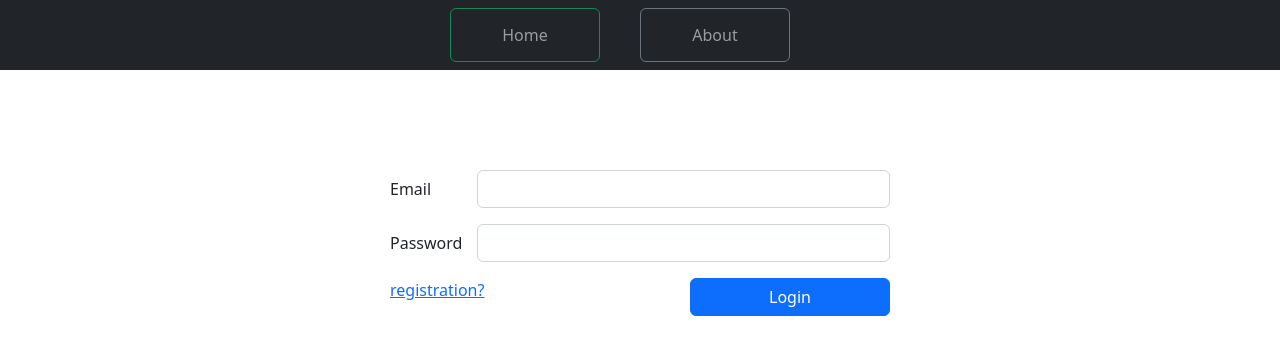
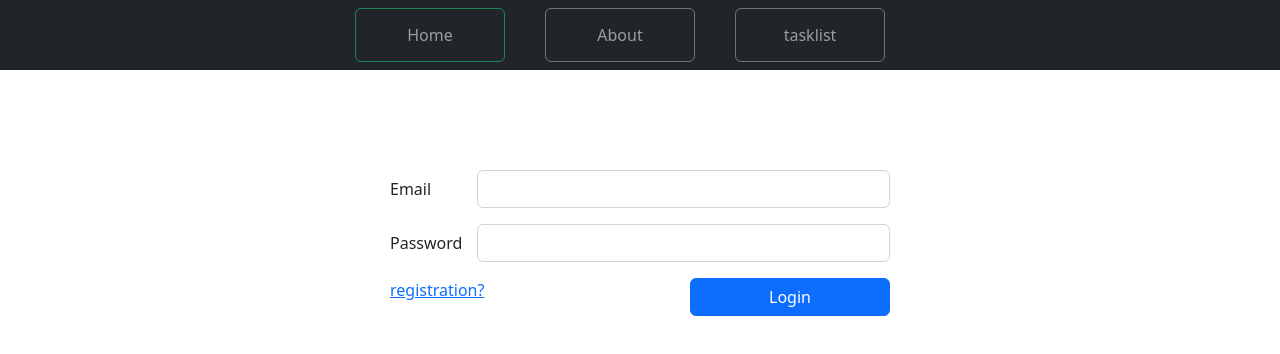
Before and after one commit to viknem31324/ViktorNemovVueLesson, a Vue app: page / in a window 1280 px wide. Shown: the top 354 px of the page. Built offline with nearby package versions, Linux system fonts and the light colour scheme.

Commit message:
Задание 5: Сделал компонет навбар, сделал редирект

```diff
--- a/db.json
+++ b/db.json
@@ -4,7 +4,7 @@
       "title": "Первый таск",
       "desc": "Описание первого таска",
       "created": "15 / 08 / 2022",
-      "updated": "15 / 08 / 2022",
+      "updated": "17 / 08 / 2022",
       "done": true,
       "id": 1
     },
--- a/src/App.vue
+++ b/src/App.vue
@@ -1,68 +1,22 @@
 <template>
   <div class="wrapper">
-    <nav class="navbar navbar-expand-lg navbar-dark bg-dark">
-      <div class="collapse navbar-collapse" id="navbarNav">
-        <ul class="navbar-nav">
-          <router-link
-            v-show="!checkLogin"
-            tag="li"
-            class="nav-item btn btn-outline-secondary"
-            exact
-            to="/"
-            active-class="btn-outline-success"
-          >
-            <a class="nav-link">Home</a>
-          </router-link>
-
-          <router-link
-            tag="li"
-            class="nav-item btn btn-outline-secondary"
-            exact
-            to="/about"
-            active-class="btn-outline-success"
-          >
-            <a class="nav-link">About</a>
-          </router-link>
-
-          <router-link
-            v-show="checkLogin"
-            tag="li"
-            class="nav-item btn btn-outline-secondary"
-            exact
-            :to="{
-              name: 'taskList',
-            }"
-            active-class="btn-outline-success"
-          >
-            <a class="nav-link" @click="checkTask">tasklist</a>
-          </router-link>
-          <router-link
-            v-show="checkLogin"
-            tag="li"
-            class="nav-item btn btn-outline-secondary"
-            exact
-            to="/"
-            active-class="btn-outline-success"
-          >
-            <a class="nav-link" @click="checkOut">Exit</a>
-          </router-link>
-        </ul>
-      </div>
-    </nav>
+    <navbar-component></navbar-component>
     <router-view></router-view>
   </div>
 </template>
 
 <script>
+import NavbarComponent from './pages/NavbarComponent.vue';
 export default {
+  components: { NavbarComponent },
   data() {
-    return { checkLogin: false };
+    return {};
   },
   created() {
-    this.checkLogin = this.getStorage("checkLogin");
+    // this.checkLogin = this.getStorage("checkLogin");
   },
   updated() {
-    this.checkLogin = this.getStorage("checkLogin");
+    // this.checkLogin = this.getStorage("checkLogin");
   },
   methods: {
     checkTask() {
--- a/src/main.js
+++ b/src/main.js
@@ -9,10 +9,10 @@ Vue.use(MyPlugin);
 
 Vue.config.productionTip = false;
 
-
 new Vue({
   data: {
     checkDash: true,
+    checkLogin: false,
     baseURL: "http://localhost:3001/taskList",
   },
   render: h => h(App),
--- a/src/pages/HomeComponent.vue
+++ b/src/pages/HomeComponent.vue
@@ -6,10 +6,22 @@
 
 <script>
 import LoginComponent from "./LoginComponent.vue";
+import checkMixin from "./mixins";
+
 export default {
+  data() {
+    return {
+    };
+  },
   components: {
     LoginComponent,
   },
+  mixins: [checkMixin],
+  created(){
+    if(this.$root.checkLogin){
+      this.$router.push('/tasklist')
+    }
+  }
 };
 </script>
 
--- a/src/pages/LoginComponent.vue
+++ b/src/pages/LoginComponent.vue
@@ -95,7 +95,7 @@ export default {
         this.$router.push({
           name: "taskList",
         });
-          this.setStorage(true);
+        this.$root.checkLogin = true;
       }
       e.preventDefault();
     },
--- /dev/null
+++ b/src/pages/NavbarComponent.vue
@@ -0,0 +1,53 @@
+<template>
+  <div class="bar">
+    <nav class="navbar navbar-expand-lg navbar-dark bg-dark">
+      <div class="collapse navbar-collapse" id="navbarNav">
+        <ul class="navbar-nav">
+          <router-link
+            v-for="(link, inx) in arrLink"
+            :key="inx"
+            tag="li"
+            class="nav-item btn btn-outline-secondary"
+            exact
+            :to="{ path: link.path }"
+            active-class="btn-outline-success"
+          >
+            <a class="nav-link">{{ link.text }}</a>
+          </router-link>
+          <button
+            class="btn btn-outline-secondary bar__btn"
+            active-class="btn-outline-success"
+            v-show="$root.checkLogin"
+            @click="exit()"
+          >
+            Exit
+          </button>
+        </ul>
+      </div>
+    </nav>
+  </div>
+</template>
+<script>
+export default {
+  data() {
+    return {
+      arrLink: [
+        { text: "Home", path: "/", check: !this.$root.checkLogin },
+        { text: "About", path: "/about", check: true },
+        { text: "tasklist", path: "/tasklist", check: this.$root.checkLogin },
+      ],
+    };
+  },
+  methods: {
+    exit() {
+      this.$router.push("/");
+      this.$root.checkLogin = false;
+    },
+  },
+};
+</script>
+<style scoped>
+.bar__btn {
+  width: 150px;
+}
+</style>
--- a/src/pages/TaskListComponent.vue
+++ b/src/pages/TaskListComponent.vue
@@ -76,6 +76,7 @@
 import axios from "axios";
 import selectTask from "./selectTask.vue";
 import statisticTask from "./statisticTask";
+import checkMixin from "./mixins";
 
 export default {
   data() {
@@ -95,6 +96,7 @@ export default {
       ],
     };
   },
+  mixins: [checkMixin],
   methods: {
     async addNewTask() {
       if (!this.taskList) {
@@ -207,6 +209,9 @@ export default {
     } catch (e) {
       console.error(e);
     }
+    if(!this.$root.checkLogin){
+      this.$router.push('/');
+    }
     return (this.$root.checkDash = true);
   },
   async updated() {
--- /dev/null
+++ b/src/pages/mixins.js
@@ -0,0 +1,10 @@
+export default {
+    created() {
+        var check = this.$root.checkLogin;
+        if (check) {
+            // this.$router.push("/")
+        }else if(!check) {
+            // this.$router.push("/tasklist")
+        }
+    }
+}
```
Lines whose indentation alone changed are shown as unchanged.
